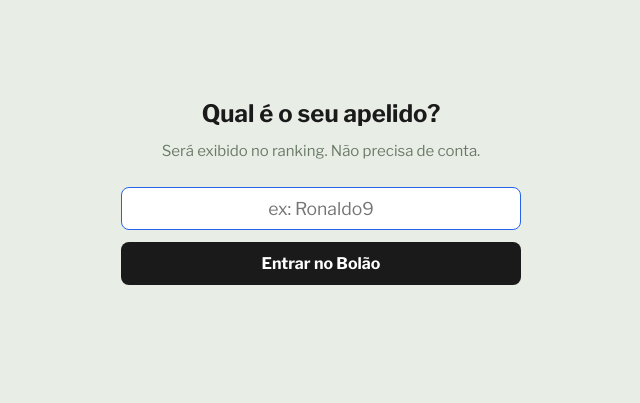
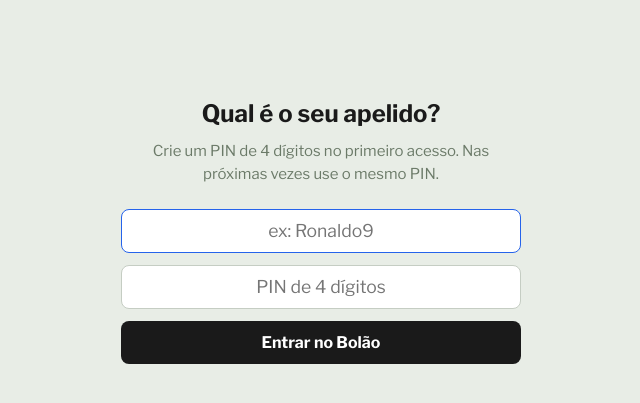
Before and after one commit to ErickBAlmeida/Bol-o-WC2026, a Flask app: page /nickname in a window 1280 px wide. Shown: the part 52-455 px from the top of the page, without its empty margins (319-959 px from the left). Run offline with Flask 3, Linux system fonts and the light colour scheme; some libraries are stand-ins or nearby versions.

Commit message:
Feat: cria a necessidade de senha acessar a aplicação

```diff
--- a/app/routes/main.py
+++ b/app/routes/main.py
@@ -194,26 +194,43 @@ def index():
 def nickname():
     if request.method == "POST":
         nick = request.form.get("nickname", "").strip()
+        pin = request.form.get("pin", "").strip()
+
         if not nick or len(nick) > 50:
             return render_template("nickname.html", error="Apelido inválido (máx 50 caracteres)")
+        if not pin.isdigit() or len(pin) != 4:
+            return render_template("nickname.html", error="PIN deve ter exatamente 4 números", nickname=nick)
 
         conn = get_db()
         try:
             with conn.cursor() as cur:
                 cur.execute(
-                    """
-                    INSERT INTO players (nickname) VALUES (%s)
-                    ON CONFLICT (nickname) DO UPDATE SET nickname = EXCLUDED.nickname
-                    RETURNING id
-                    """,
+                    "SELECT id, nickname, pin FROM players WHERE LOWER(nickname) = LOWER(%s)",
                     (nick,),
                 )
-                player_id = cur.fetchone()[0]
+                row = cur.fetchone()
+
+                if row is None:
+                    # Novo usuário — cria com o PIN fornecido
+                    cur.execute(
+                        "INSERT INTO players (nickname, pin) VALUES (%s, %s) RETURNING id",
+                        (nick, pin),
+                    )
+                    player_id = cur.fetchone()[0]
+                    display_nick = nick
+                else:
+                    player_id, display_nick, stored_pin = row
+                    if stored_pin is None:
+                        # Usuário antigo sem PIN — define agora
+                        cur.execute("UPDATE players SET pin = %s WHERE id = %s", (pin, player_id))
+                    elif stored_pin != pin:
+                        return render_template("nickname.html", error="PIN incorreto", nickname=nick)
+
             conn.commit()
         finally:
             conn.close()
 
-        session["nickname"] = nick
+        session["nickname"] = display_nick
         session["player_id"] = player_id
         return redirect(url_for("main.index"))
 
--- a/app/templates/nickname.html
+++ b/app/templates/nickname.html
@@ -4,7 +4,7 @@
 {% block content %}
 <div class="center-card">
   <h1 class="card-title">Qual é o seu apelido?</h1>
-  <p class="card-sub">Será exibido no ranking. Não precisa de conta.</p>
+  <p class="card-sub">Crie um PIN de 4 dígitos no primeiro acesso. Nas próximas vezes use o mesmo PIN.</p>
 
   <form method="POST" action="/nickname" class="nickname-form">
     <input
@@ -15,6 +15,17 @@
       maxlength="50"
       autofocus
       required
+      value="{{ nickname or '' }}"
+    >
+    <input
+      type="password"
+      name="pin"
+      class="nickname-input"
+      placeholder="PIN de 4 dígitos"
+      maxlength="4"
+      inputmode="numeric"
+      pattern="\d{4}"
+      required
     >
     {% if error %}
     <p class="field-error">{{ error }}</p>
--- a/schema.sql
+++ b/schema.sql
@@ -1,8 +1,10 @@
 CREATE TABLE IF NOT EXISTS players (
     id SERIAL PRIMARY KEY,
-    nickname VARCHAR(50) UNIQUE NOT NULL,
+    nickname VARCHAR(50) NOT NULL,
+    pin VARCHAR(4),
     created_at TIMESTAMPTZ DEFAULT NOW()
 );
+CREATE UNIQUE INDEX IF NOT EXISTS players_nickname_lower_idx ON players (LOWER(nickname));
 
 CREATE TABLE IF NOT EXISTS matches (
     id INTEGER PRIMARY KEY,
```
